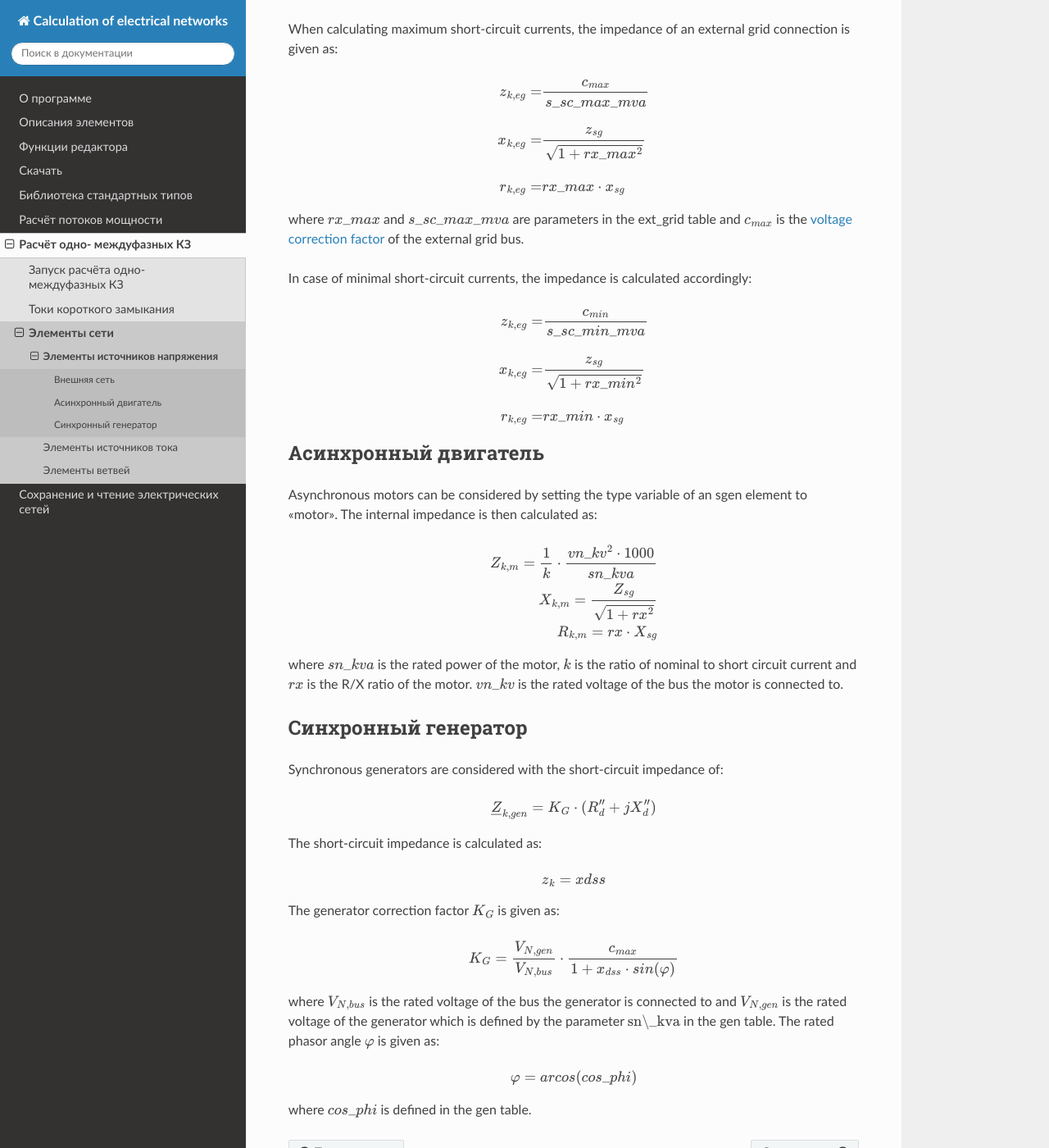
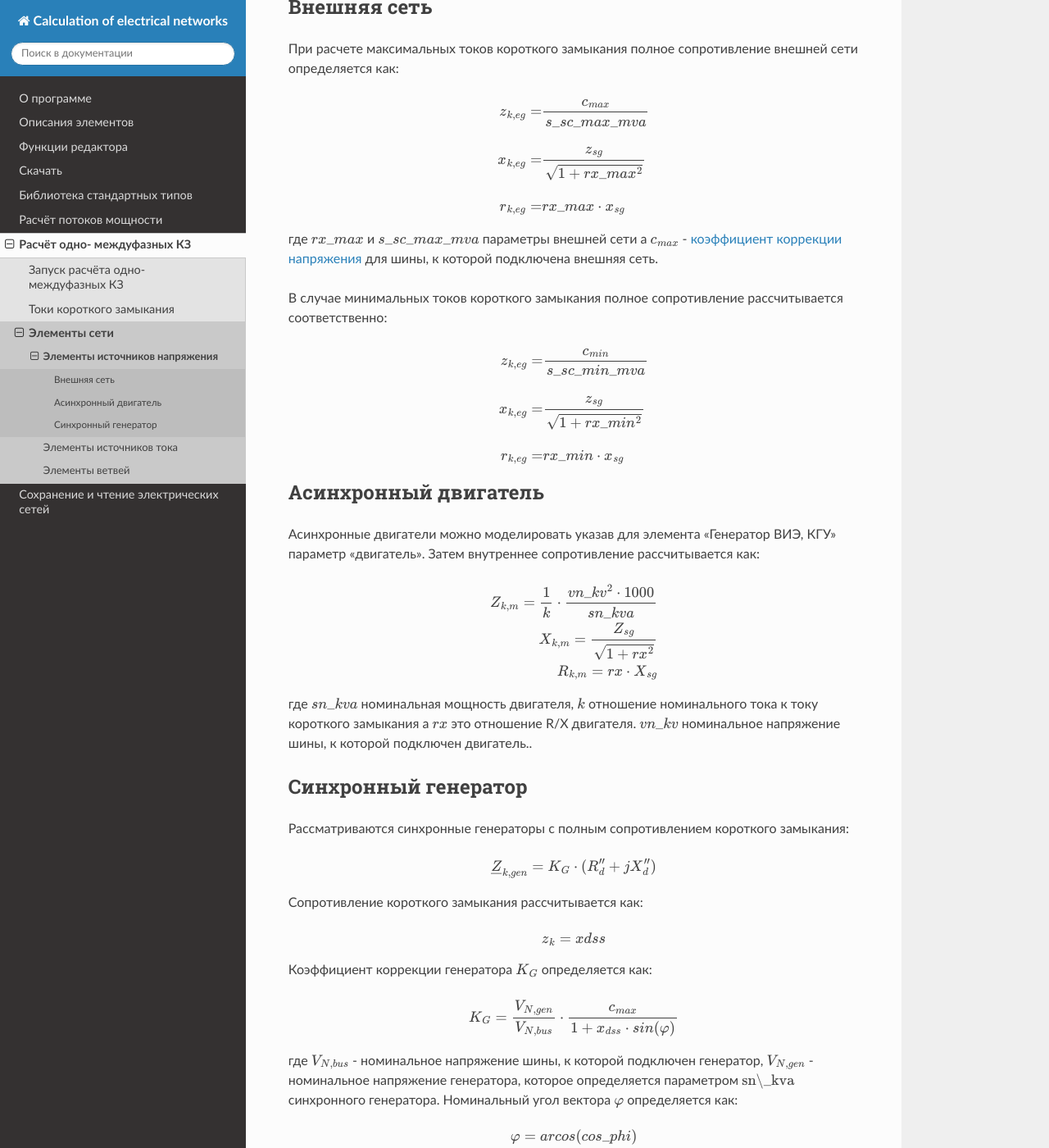
Before and after one commit to vicjan89/doctkz, a Sphinx documentation site: the page built from docs/source/shortcircuit/voltage_source.rst, in a window 1280 px wide and 1400 px high, scrolled down 806 px. Shown: the whole window at 82% size. Built offline with Sphinx 7.4.7 and the Read the Docs theme 2.0.0, drawn with Linux system fonts in a browser that asks for light colours; some of the changed text lies outside the part shown.

Commit message:
Закончил перевод расчёта токов КЗ

```diff
--- a/docs/source/shortcircuit/voltage_source.rst
+++ b/docs/source/shortcircuit/voltage_source.rst
@@ -1,25 +1,25 @@
 Элементы источников напряжения
 ================================
 
-Voltage source elements are represented by their internal voltage source with an internal resistance :math:`Z_k`:
+Источники напряжения представлены своим внутренним источником ЭДС и внутренним сопротивлением :math:`Z_k`:
 
 .. image:: bus_voltage.png
 	:width: 8em
 	:align: center
 
-since the voltage source is moved to the fault location for with methodology of the equivalent voltage source, the bus elements
-can be reduced to a single shunt impedance:
+поскольку источник напряжения перемещается к месту повреждения, используя методологию эквивалентного источника напряжения,
+элемент источника напряжения может быть представлен единственным шунтирующим сопротивлением:
 
 .. image:: bus_equivalent.png
 	:width: 10em
 	:align: center
 
-The contribution of loads and shunts are negligible according to the standard and therefore neglected in the short-circuit calculation.
+Вкладом нагрузок и шунтов можно пренебречь согласно стандарту. Поэтому им пренебрегают при расчете короткого замыкания.
 
 Внешняя сеть
 -----------------
 
-When calculating maximum short-circuit currents, the impedance of an external grid connection is given as:
+При расчете максимальных токов короткого замыкания полное сопротивление внешней сети определяется как:
 
 .. math::
 
@@ -27,10 +27,10 @@ When calculating maximum short-circuit currents, the impedance of an external gr
   x_{k, eg} =& \frac{z_{sg}}{\sqrt{1 + rx\_max^2}} \\[1em]
   r_{k, eg} =& rx\_max \cdot x_{sg}
 
-where :math:`rx\_max` and :math:`s\_sc\_max\_mva` are parameters in the ext_grid table and :math:`c_{max}` is the :ref:`voltage correction factor <c>` of the
-external grid bus.
+где :math:`rx\_max` и :math:`s\_sc\_max\_mva` параметры внешней сети а :math:`c_{max}` - :ref:`коэффициент коррекции напряжения <c>`
+для шины, к которой подключена внешняя сеть.
 
-In case of minimal short-circuit currents, the impedance is calculated accordingly:
+В случае минимальных токов короткого замыкания полное сопротивление рассчитывается соответственно:
 
 .. math::
 
@@ -40,7 +40,7 @@ In case of minimal short-circuit currents, the impedance is calculated according
 
 Асинхронный двигатель
 -----------------------
-Asynchronous motors can be considered by setting the type variable of an sgen element to "motor". The internal impedance is then calculated as:
+Асинхронные двигатели можно моделировать указав для элемента "Генератор ВИЭ, КГУ" параметр «двигатель». Затем внутреннее сопротивление рассчитывается как:
 
 .. math::
 
@@ -48,34 +48,34 @@ Asynchronous motors can be considered by setting the type variable of an sgen el
     X_{k, m} = \frac{Z_{sg}}{\sqrt{1 + rx^2}} \\
     R_{k, m} = rx \cdot X_{sg}
 
-where :math:`sn\_kva` is the rated power of the motor, :math:`k` is the ratio of nominal to short circuit current and :math:`rx` is the R/X ratio of the motor.
-:math:`vn\_kv` is the rated voltage of the bus the motor is connected to.
+где :math:`sn\_kva` номинальная мощность двигателя, :math:`k` отношение номинального тока к току короткого замыкания а :math:`rx` это отношение R/X двигателя.
+:math:`vn\_kv` номинальное напряжение шины, к которой подключен двигатель..
 
 
 Синхронный генератор
 -----------------------
-Synchronous generators are considered with the short-circuit impedance of:
+Рассматриваются синхронные генераторы с полным сопротивлением короткого замыкания:
 
 .. math::
     \underline{Z}_{k, gen} = K_G \cdot (R''_d + jX''_d)
 
-The short-circuit impedance is calculated as:
+Сопротивление короткого замыкания рассчитывается как:
 
 .. math::
 
     z_k = xdss
 
-The generator correction factor :math:`K_G` is given as:
+Коэффициент коррекции генератора :math:`K_G` определяется как:
 
 .. math::
 
     K_G = \frac{V_{N, gen}}{V_{N, bus}} \cdot \frac{c_{max}}{1 + x_{dss} \cdot sin(\varphi)}
 
-where :math:`V_{N, bus}` is the rated voltage of the bus the generator is connected to and :math:`V_{N, gen}` is the rated voltage of the
-generator which is defined by the parameter :math:`\text{sn\_kva}` in the gen table. The rated phasor angle :math:`\varphi` is given as:
+где :math:`V_{N, bus}` - номинальное напряжение шины, к которой подключен генератор, :math:`V_{N, gen}` - номинальное напряжение генератора,
+которое определяется параметром :math:`\text{sn\_kva}` синхронного генератора. Номинальный угол вектора :math:`\varphi` определяется как:
 
 .. math::
 
     \varphi = arcos(cos\_phi)
 
-where :math:`cos\_phi` is defined in the gen table.
+где :math:`cos\_phi` определён в параметрах синхронного генератора.
```
Also changed, not shown: docs/source/shortcircuit/branch_elements.rst (+15 -16 lines), docs/source/shortcircuit/current_source.rst (+4 -4 lines).
